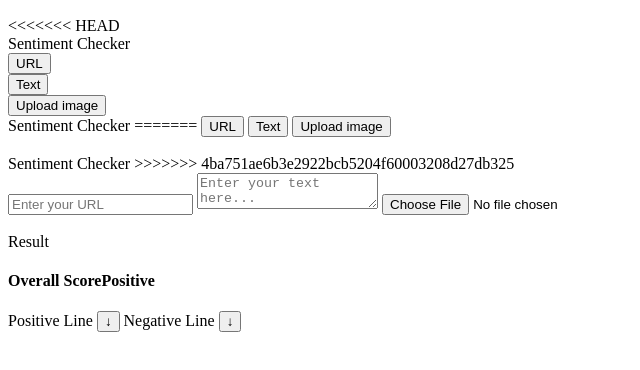
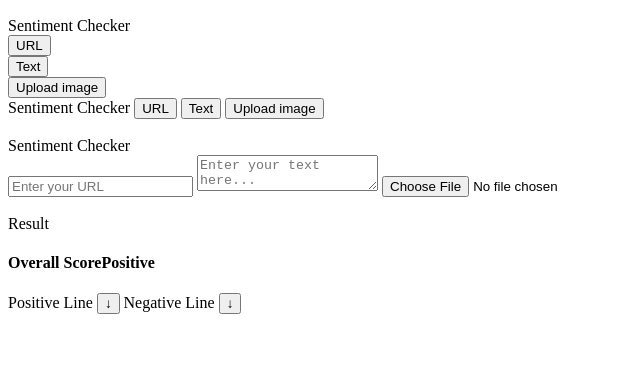
Before and after one commit to Sumitverma61/sentimental-analysis-revised, a plain HTML site: page web/index.html in a window 1280 px wide. Shown: the part 50-420 px from the top of the page, without its empty margins (0-640 px from the left). Drawn offline with nearby package versions, Linux system fonts and the light colour scheme.

Commit message:
Update index.html

```diff
--- a/web/index.html
+++ b/web/index.html
@@ -12,7 +12,6 @@
   <main>
     <h2>Sentimental Analysis</h2>
     <div class="wrapper">
-<<<<<<< HEAD
       <div class="title">
          Sentiment Checker
       </div>
@@ -33,7 +32,6 @@
 <div class="wrapper">
       <div id="title">
          Sentiment Checker
-=======
       <button value="URL">URL</button>
 
       <button value="Text">Text</button>
@@ -45,7 +43,6 @@
     <div class="wrap">
       <div id="check">
         Sentiment Checker
->>>>>>> 4ba751ae6b3e2922bcb5204f60003208d27db325
       </div>
 
 
```
